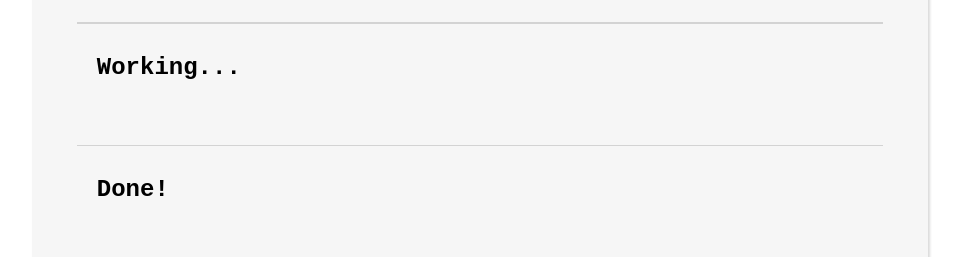
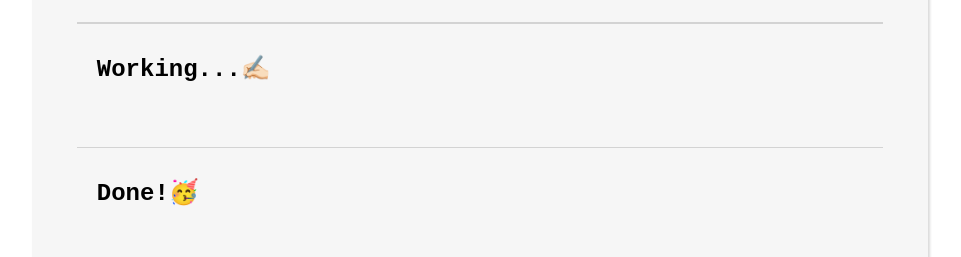
Before and after one commit to nayoung3669/todolist_react, a React (Create React App) app: page / in a window 1280 px wide. Shown: the part 178-435 px from the top of the page, without its empty margins (160-1121 px from the left). Built offline with nearby package versions, Linux system fonts and the light colour scheme.

Commit message:
complete styling

```diff
--- a/src/App.js
+++ b/src/App.js
@@ -33,8 +33,8 @@ function App() {
     <div className="App">
       <TodoTemplate>
         <TodoInput nextId={nextId} onAdd={onAdd}/>
-        <TodoList todos={todos.filter((todo) => todo.done === false)} state={"Working..."} onDelete={onDelete} onToggle={onToggle}/>
-        <TodoList todos={todos.filter((todo) => todo.done === true)} state={"Done!"} onDelete={onDelete} onToggle={onToggle}/>
+        <TodoList todos={todos.filter(todo => todo.done === false)} state={"Working...✍🏻"} onDelete={onDelete} onToggle={onToggle}/>
+        <TodoList todos={todos.filter(todo => todo.done === true)} state={"Done!🥳"} onDelete={onDelete} onToggle={onToggle}/>
       </TodoTemplate>
     </div>
   );
--- a/src/components/TodoItem.js
+++ b/src/components/TodoItem.js
@@ -54,7 +54,7 @@ const TodoItem = ({todo, state, onDelete, onToggle}) => {
             <p className="text">{text}</p>
             <div className="buttons">
                 <button className="delete" onClick={() => onDelete(id)}>DELETE</button>
-                <button className="done" onClick={() => onToggle(id)}>{state === "Working..." ? "DONE" : "CANCEL"}</button>
+                <button className="done" onClick={() => onToggle(id)}>{state === "Working...✍🏻" ? "DONE" : "CANCEL"}</button>
             </div>
         </TodoItemBlock>
     )
```
Also changed, not shown: src/images/image.png (added), 1 other file (tests, documents, lock files or other folders).
